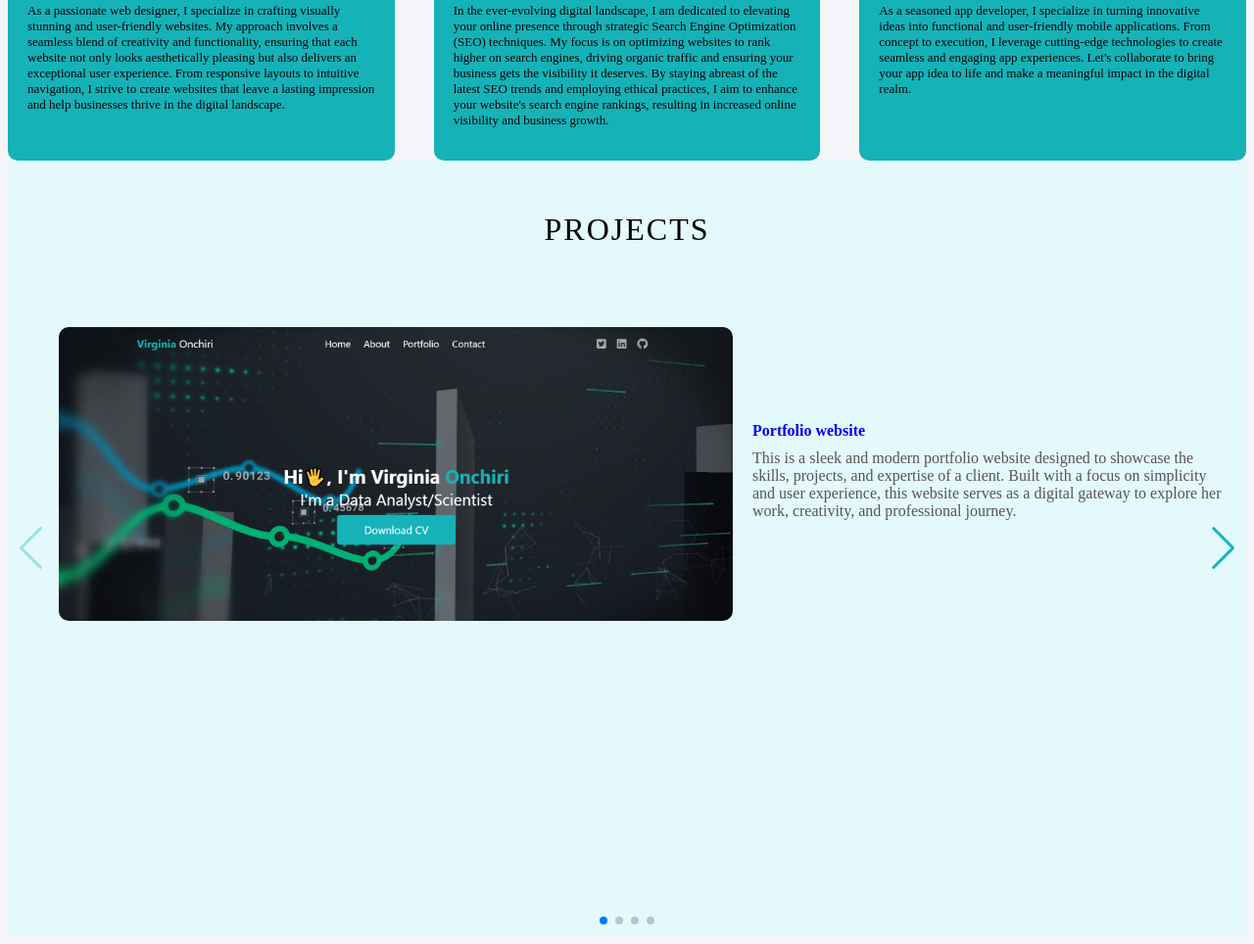
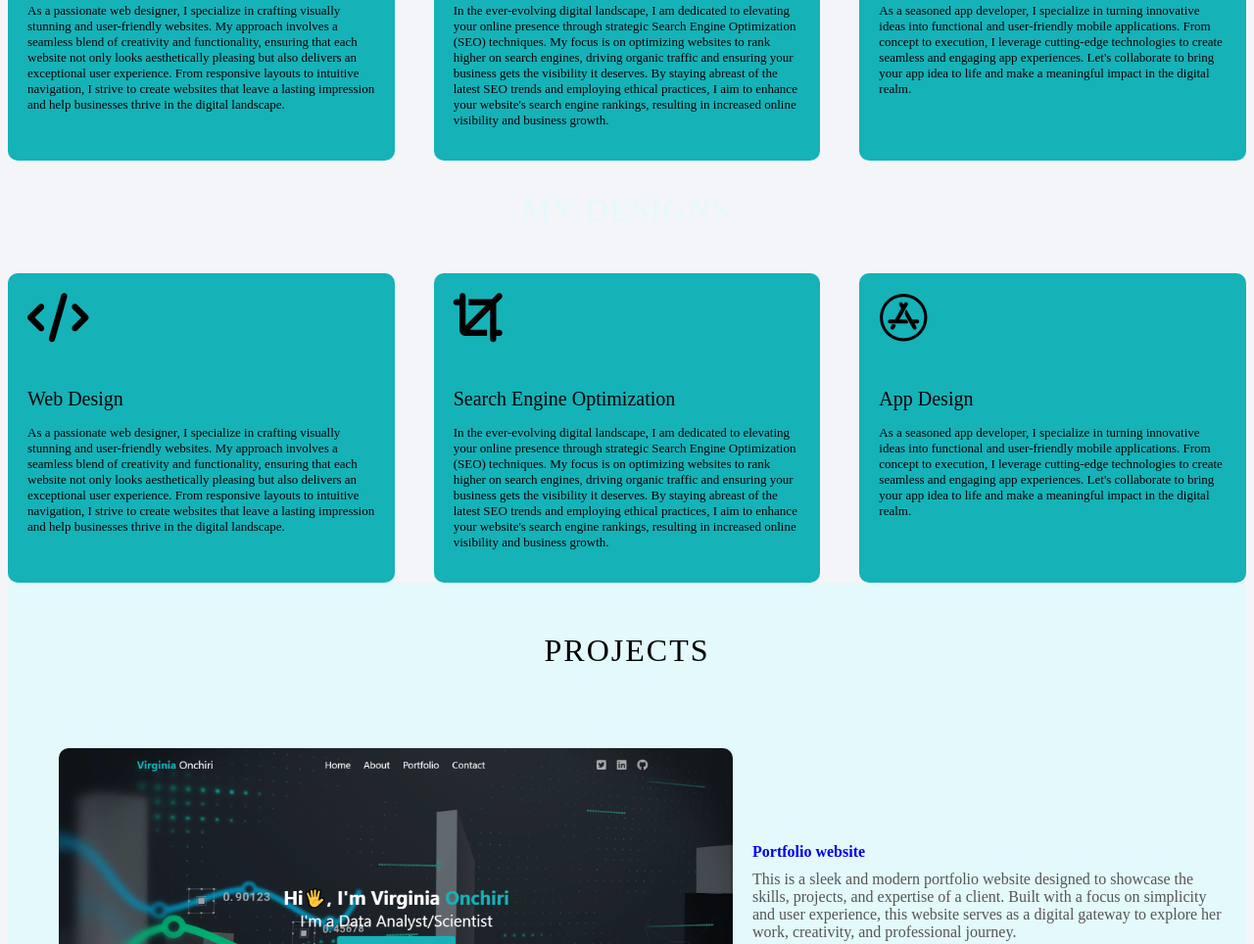
Before and after one commit to angelanyabuti/angelanyabuti.github.io, a plain HTML site: page index.html in a window 1280 px wide. Shown: the part 1788-2752 px from the top of the page at 98% size. Drawn offline with nearby package versions, Linux system fonts and the light colour scheme.

Commit message:
Code update

```diff
--- a/index.html
+++ b/index.html
@@ -254,6 +254,34 @@
 				</div>
 			</div>
         </div>
+        <div class="services" id="services">
+            <h1>MY DESIGNS</h1>
+            <div class="container"data-aos="fade-up" ></div>
+				<div class="services-list">
+					<div>
+						<i class="fa-solid fa-code"></i>
+						<h2>Web Design</h2>
+						<p>
+							As a passionate web designer, I specialize in crafting visually stunning and user-friendly websites. My approach involves a seamless blend of creativity and functionality, ensuring that each website not only looks aesthetically pleasing but also delivers an exceptional user experience. From responsive layouts to intuitive navigation, I strive to create websites that leave a lasting impression and help businesses thrive in the digital landscape.
+						</p>
+					</div>
+					<div>
+						<i class="fa-solid fa-crop"></i>
+						<h2>Search Engine Optimization</h2>
+						<p>
+							In the ever-evolving digital landscape, I am dedicated to elevating your online presence through strategic Search Engine Optimization (SEO) techniques. My focus is on optimizing websites to rank higher on search engines, driving organic traffic and ensuring your business gets the visibility it deserves. By staying abreast of the latest SEO trends and employing ethical practices, I aim to enhance your website's search engine rankings, resulting in increased online visibility and business growth.
+						</p>
+					</div>
+					<div>
+						<i class="fa-brands fa-app-store"></i>
+						<h2>App Design</h2>
+						<p>
+							As a seasoned app developer, I specialize in turning innovative ideas into functional and user-friendly mobile applications. From concept to execution, I leverage cutting-edge technologies to create seamless and engaging app experiences. Let's collaborate to bring your app idea to life and make a meaningful impact in the digital realm.
+						</p>
+					</div>
+				</div>
+			</div>
+        </div>
 
         <!--Projects-->
         <div class="projects" id="portfolio">
```
